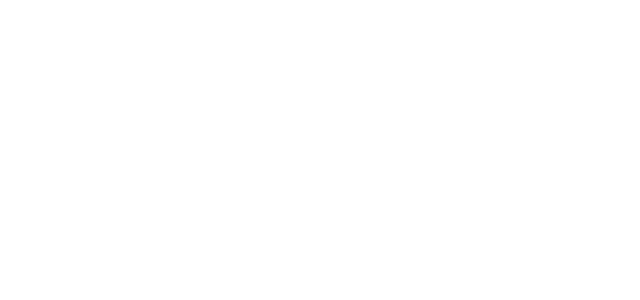
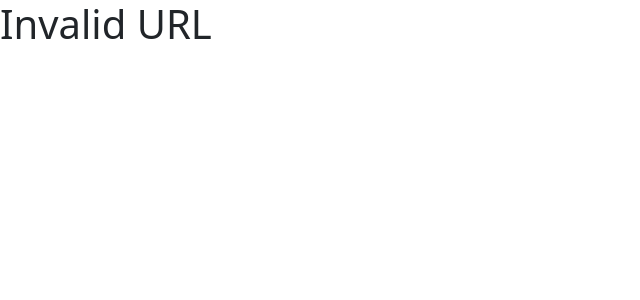
Before and after one commit to rmsevilla/todoli, a React (Create React App) app in the folder todoli/: page /listcontent in a window 1280 px wide. Before the commit this address had no page. Shown: the top 300 px of the page, without its empty margins (0-640 px from the left). Built offline with nearby package versions, Linux system fonts and the light colour scheme.

Commit message:
add NoPageFound

```diff
--- a/todoli/src/App.js
+++ b/todoli/src/App.js
@@ -3,6 +3,7 @@
 import CreateList from './component/CreateList/CreateList';
 import ListContent from './component/ListContent/ListContent';
 import { BrowserRouter, Routes, Route} from "react-router-dom";
+import NoPageFound from './component/NoPageFound/NoPageFound';
 
 
 function App() {
@@ -15,6 +16,7 @@
         <Route path="/listcontent/Assignment" element={<ListContent category = "Assignment"/>} />
         <Route path="/listcontent/Chore" element={<ListContent category = "Chore"/>} />
         <Route path="/listcontent/Other" element={<ListContent category = "Other"/>} />
+        <Route path='*' element={<NoPageFound/>} />
     </Routes>
   </BrowserRouter>
   );
--- a/todoli/src/component/CreateList/CreateList.js
+++ b/todoli/src/component/CreateList/CreateList.js
@@ -7,8 +7,6 @@
 import other from '../../image/other.jpg';
 
 function CreateList(){
-    //put url for card thumbnail, and implement on click of the card
-    //that bring us to the listContent
     return(
         <div>
             <CreateListHeader></CreateListHeader>
--- /dev/null
+++ b/todoli/src/component/NoPageFound/NoPageFound.js
@@ -0,0 +1,9 @@
+function NoPageFound(){
+    return(
+        <div>
+            <h1>Invalid URL</h1>
+        </div>
+    )
+}
+
+export default NoPageFound;
```
